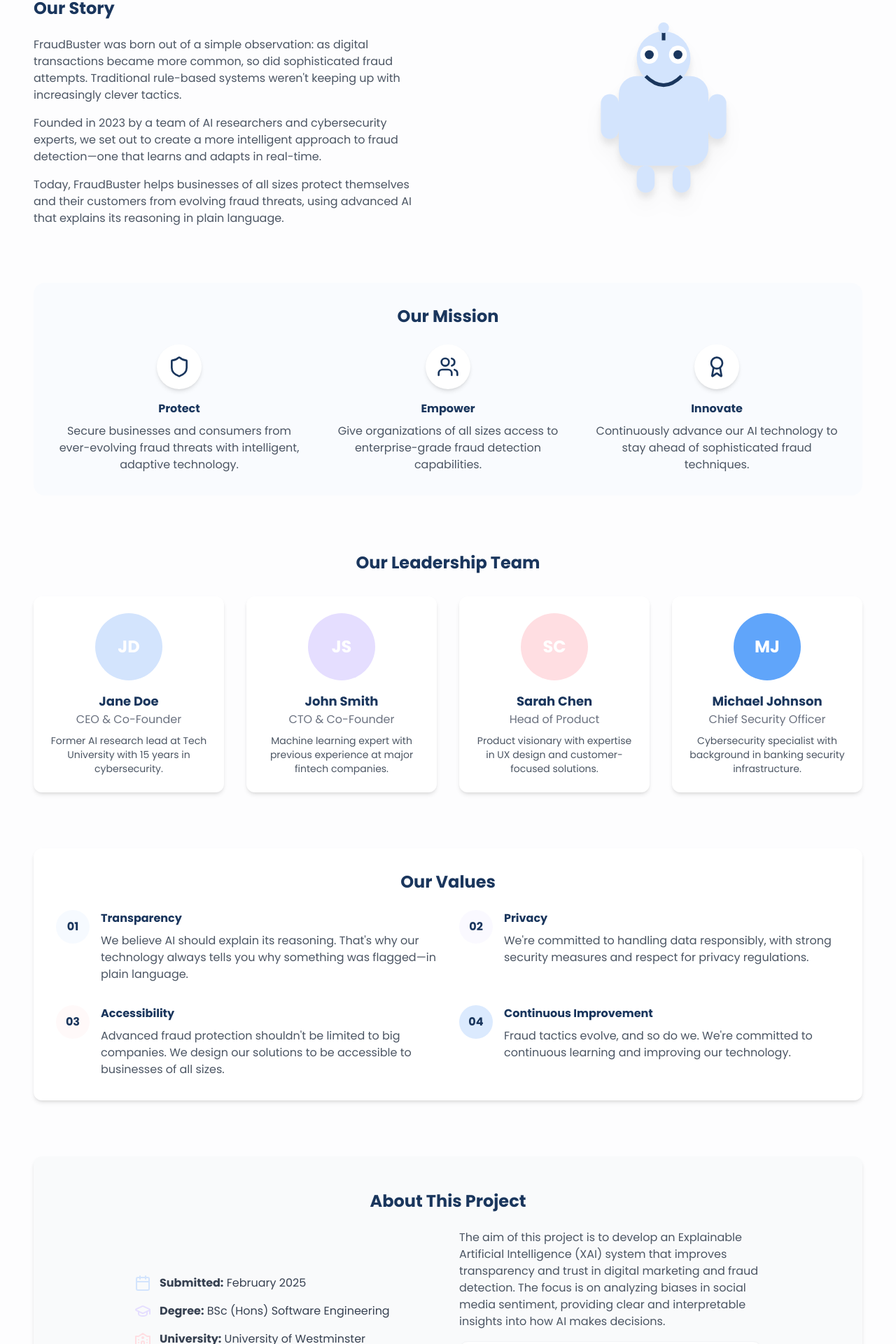
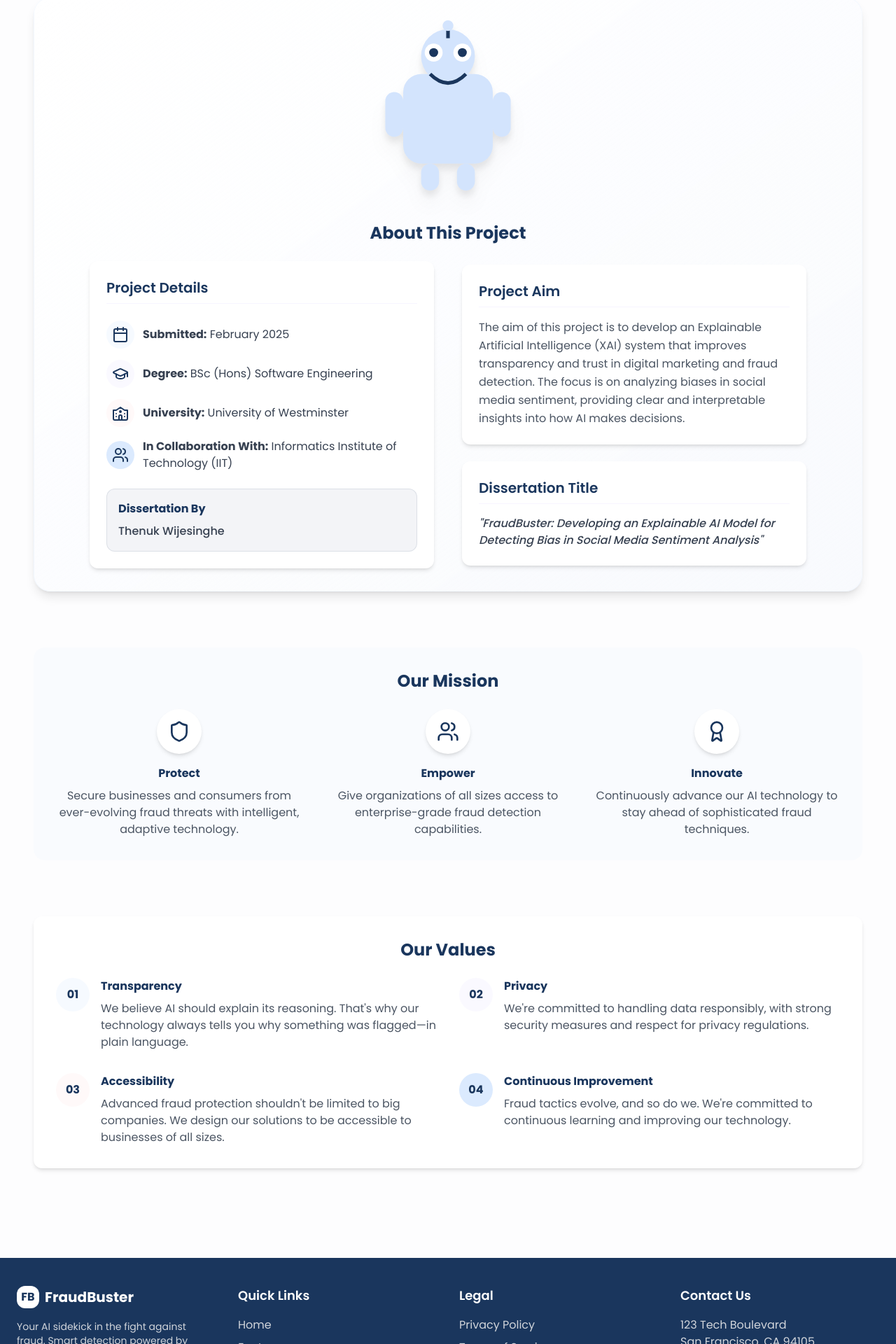
Before and after one commit to Senethlakshan/busterbot-detects-fraud, a React (Vite) app: page /about in a window 1280 px wide. Shown: the part 324-2244 px from the top of the page at 70% size. Built offline with nearby package versions, Linux system fonts and the light colour scheme; the HTML template or start-up script is replaced by a standard one.

Commit message:
Remove About Us sections
Remove Our Story and Our Leadership Team sections and replace with the university project information.

```diff
--- a/src/pages/About.tsx
+++ b/src/pages/About.tsx
@@ -20,26 +20,87 @@ const About = () => {
             </p>
           </div>
 
-          {/* Our Story */}
-          <div className="grid grid-cols-1 lg:grid-cols-2 gap-12 mb-20 items-center">
-            <div>
-              <h2 className="text-2xl font-bold mb-6 text-fraudbuster-darkBlue">Our Story</h2>
-              <p className="text-gray-600 mb-4">
-                FraudBuster was born out of a simple observation: as digital transactions became more common, so did sophisticated fraud attempts. Traditional rule-based systems weren't keeping up with increasingly clever tactics.
-              </p>
-              <p className="text-gray-600 mb-4">
-                Founded in 2023 by a team of AI researchers and cybersecurity experts, we set out to create a more intelligent approach to fraud detection—one that learns and adapts in real-time.
-              </p>
-              <p className="text-gray-600">
-                Today, FraudBuster helps businesses of all sizes protect themselves and their customers from evolving fraud threats, using advanced AI that explains its reasoning in plain language.
-              </p>
-            </div>
-            <div className="flex justify-center">
-              <BusterBot emotion="happy" size="xl" className="drop-shadow-xl" />
+          {/* University Project Section - Featured prominently */}
+          <div className="bg-gradient-to-br from-white to-fraudbuster-blue/10 rounded-3xl p-8 mb-20 shadow-lg border border-fraudbuster-blue/20">
+            <div className="max-w-5xl mx-auto">
+              <div className="flex justify-center mb-8">
+                <BusterBot emotion="happy" size="xl" className="drop-shadow-xl" />
+              </div>
+
+              <h2 className="text-2xl font-bold mb-6 text-center text-fraudbuster-darkBlue">
+                About This Project
+              </h2>
+
+              <div className="grid md:grid-cols-2 gap-10 items-center">
+                <div className="space-y-6 bg-white p-6 rounded-xl shadow-md">
+                  <h3 className="text-xl font-semibold text-fraudbuster-darkBlue border-b pb-2 border-fraudbuster-purple/30">
+                    Project Details
+                  </h3>
+
+                  <div className="space-y-4">
+                    <div className="flex items-center space-x-3">
+                      <div className="bg-fraudbuster-blue/20 p-2 rounded-full">
+                        <Calendar className="w-6 h-6 text-fraudbuster-darkBlue" />
+                      </div>
+                      <p className="text-gray-700"><strong>Submitted:</strong> February 2025</p>
+                    </div>
+
+                    <div className="flex items-center space-x-3">
+                      <div className="bg-fraudbuster-purple/20 p-2 rounded-full">
+                        <GraduationCap className="w-6 h-6 text-fraudbuster-darkBlue" />
+                      </div>
+                      <p className="text-gray-700"><strong>Degree:</strong> BSc (Hons) Software Engineering</p>
+                    </div>
+
+                    <div className="flex items-center space-x-3">
+                      <div className="bg-fraudbuster-pink/20 p-2 rounded-full">
+                        <University className="w-6 h-6 text-fraudbuster-darkBlue" />
+                      </div>
+                      <p className="text-gray-700"><strong>University:</strong> University of Westminster</p>
+                    </div>
+
+                    <div className="flex items-center space-x-3">
+                      <div className="bg-blue-100 p-2 rounded-full">
+                        <Users className="w-6 h-6 text-fraudbuster-darkBlue" />
+                      </div>
+                      <p className="text-gray-700">
+                        <strong>In Collaboration With:</strong> Informatics Institute of Technology (IIT)
+                      </p>
+                    </div>
+                  </div>
+
+                  <div className="mt-4 bg-fraudbuster-darkBlue/5 p-4 rounded-lg border border-fraudbuster-darkBlue/10">
+                    <h3 className="font-bold mb-2 text-fraudbuster-darkBlue">Dissertation By</h3>
+                    <p className="text-gray-700 font-medium">
+                      Thenuk Wijesinghe
+                    </p>
+                  </div>
+                </div>
+
+                <div className="space-y-6">
+                  <div className="bg-white p-6 rounded-xl shadow-md">
+                    <h3 className="text-xl font-semibold text-fraudbuster-darkBlue border-b pb-2 border-fraudbuster-purple/30 mb-4">
+                      Project Aim
+                    </h3>
+                    <p className="text-gray-600 leading-relaxed">
+                      The aim of this project is to develop an Explainable Artificial Intelligence (XAI) system that improves transparency and trust in digital marketing and fraud detection. The focus is on analyzing biases in social media sentiment, providing clear and interpretable insights into how AI makes decisions.
+                    </p>
+                  </div>
+
+                  <div className="bg-white p-6 rounded-xl shadow-md">
+                    <h3 className="text-xl font-semibold text-fraudbuster-darkBlue border-b pb-2 border-fraudbuster-purple/30 mb-4">
+                      Dissertation Title
+                    </h3>
+                    <p className="italic text-gray-700 font-medium">
+                      "FraudBuster: Developing an Explainable AI Model for Detecting Bias in Social Media Sentiment Analysis"
+                    </p>
+                  </div>
+                </div>
+              </div>
             </div>
           </div>
 
-          {/* Our Mission */}
+          {/* Our Mission - Keeping this section */}
           <div className="bg-fraudbuster-blue/10 rounded-2xl p-8 mb-20">
             <h2 className="text-2xl font-bold mb-6 text-center text-fraudbuster-darkBlue">Our Mission</h2>
             <div className="grid grid-cols-1 md:grid-cols-3 gap-8">
@@ -73,65 +134,7 @@ const About = () => {
             </div>
           </div>
 
-          {/* Our Team */}
-          <div className="mb-20">
-            <h2 className="text-2xl font-bold mb-8 text-center text-fraudbuster-darkBlue">Our Leadership Team</h2>
-            <div className="grid grid-cols-1 sm:grid-cols-2 lg:grid-cols-4 gap-8">
-              <div className="bg-white rounded-xl shadow-md overflow-hidden hover:shadow-lg transition-shadow duration-300">
-                <div className="p-6 text-center">
-                  <div className="w-24 h-24 bg-fraudbuster-blue rounded-full mx-auto mb-4 flex items-center justify-center">
-                    <span className="text-2xl font-bold text-white">JD</span>
-                  </div>
-                  <h3 className="font-bold text-lg text-fraudbuster-darkBlue">Jane Doe</h3>
-                  <p className="text-gray-500 mb-2">CEO & Co-Founder</p>
-                  <p className="text-sm text-gray-600">
-                    Former AI research lead at Tech University with 15 years in cybersecurity.
-                  </p>
-                </div>
-              </div>
-
-              <div className="bg-white rounded-xl shadow-md overflow-hidden hover:shadow-lg transition-shadow duration-300">
-                <div className="p-6 text-center">
-                  <div className="w-24 h-24 bg-fraudbuster-purple rounded-full mx-auto mb-4 flex items-center justify-center">
-                    <span className="text-2xl font-bold text-white">JS</span>
-                  </div>
-                  <h3 className="font-bold text-lg text-fraudbuster-darkBlue">John Smith</h3>
-                  <p className="text-gray-500 mb-2">CTO & Co-Founder</p>
-                  <p className="text-sm text-gray-600">
-                    Machine learning expert with previous experience at major fintech companies.
-                  </p>
-                </div>
-              </div>
-
-              <div className="bg-white rounded-xl shadow-md overflow-hidden hover:shadow-lg transition-shadow duration-300">
-                <div className="p-6 text-center">
-                  <div className="w-24 h-24 bg-fraudbuster-pink rounded-full mx-auto mb-4 flex items-center justify-center">
-                    <span className="text-2xl font-bold text-white">SC</span>
-                  </div>
-                  <h3 className="font-bold text-lg text-fraudbuster-darkBlue">Sarah Chen</h3>
-                  <p className="text-gray-500 mb-2">Head of Product</p>
-                  <p className="text-sm text-gray-600">
-                    Product visionary with expertise in UX design and customer-focused solutions.
-                  </p>
-                </div>
-              </div>
-
-              <div className="bg-white rounded-xl shadow-md overflow-hidden hover:shadow-lg transition-shadow duration-300">
-                <div className="p-6 text-center">
-                  <div className="w-24 h-24 bg-blue-400 rounded-full mx-auto mb-4 flex items-center justify-center">
-                    <span className="text-2xl font-bold text-white">MJ</span>
-                  </div>
-                  <h3 className="font-bold text-lg text-fraudbuster-darkBlue">Michael Johnson</h3>
-                  <p className="text-gray-500 mb-2">Chief Security Officer</p>
-                  <p className="text-sm text-gray-600">
-                    Cybersecurity specialist with background in banking security infrastructure.
-                  </p>
-                </div>
-              </div>
-            </div>
-          </div>
-
-          {/* Our Values */}
+          {/* Our Values - Keeping this section */}
           <div className="bg-white rounded-xl shadow-md p-8 mb-20">
             <h2 className="text-2xl font-bold mb-6 text-center text-fraudbuster-darkBlue">Our Values</h2>
             <div className="grid grid-cols-1 md:grid-cols-2 gap-8">
@@ -184,54 +187,6 @@ const About = () => {
               </div>
             </div>
           </div>
-
-          {/* University Project Section */}
-          <section className="container mx-auto py-12 bg-gray-50 rounded-xl shadow-md">
-            <div className="max-w-4xl mx-auto">
-              <h2 className="text-2xl font-bold mb-6 text-center text-fraudbuster-darkBlue">
-                About This Project
-              </h2>
-
-              <div className="grid md:grid-cols-2 gap-8 items-center">
-                <div className="space-y-4">
-                  <div className="flex items-center space-x-3">
-                    <Calendar className="w-6 h-6 text-fraudbuster-blue" />
-                    <p className="text-gray-700"><strong>Submitted:</strong> February 2025</p>
-                  </div>
-
-                  <div className="flex items-center space-x-3">
-                    <GraduationCap className="w-6 h-6 text-fraudbuster-purple" />
-                    <p className="text-gray-700"><strong>Degree:</strong> BSc (Hons) Software Engineering</p>
-                  </div>
-
-                  <div className="flex items-center space-x-3">
-                    <University className="w-6 h-6 text-fraudbuster-pink" />
-                    <p className="text-gray-700"><strong>University:</strong> University of Westminster</p>
-                  </div>
-
-                  <div className="flex items-center space-x-3">
-                    <Users className="w-6 h-6 text-blue-500" />
-                    <p className="text-gray-700">
-                      <strong>In Collaboration With:</strong> Informatics Institute of Technology (IIT)
-                    </p>
-                  </div>
-                </div>
-
-                <div>
-                  <p className="text-gray-600 mb-4">
-                    The aim of this project is to develop an Explainable Artificial Intelligence (XAI) system that improves transparency and trust in digital marketing and fraud detection. The focus is on analyzing biases in social media sentiment, providing clear and interpretable insights into how AI makes decisions.
-                  </p>
-
-                  <div className="bg-white p-4 rounded-lg shadow-sm border border-gray-100">
-                    <h3 className="font-bold mb-2 text-fraudbuster-darkBlue">Dissertation Title</h3>
-                    <p className="italic text-gray-700">
-                      "FraudBuster: Developing an Explainable AI Model for Detecting Bias in Social Media Sentiment Analysis"
-                    </p>
-                  </div>
-                </div>
-              </div>
-            </div>
-          </section>
         </section>
       </main>
 
```
